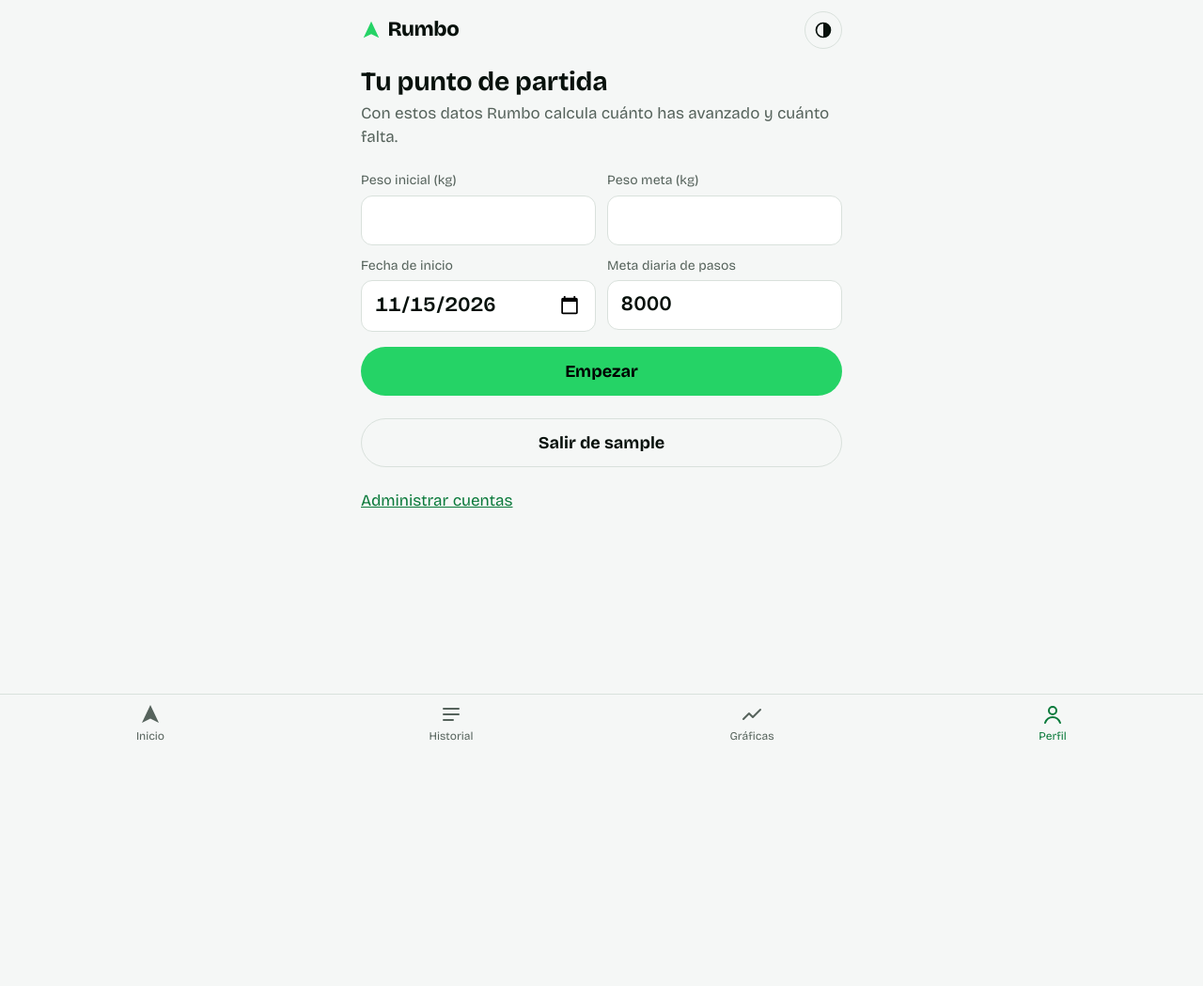
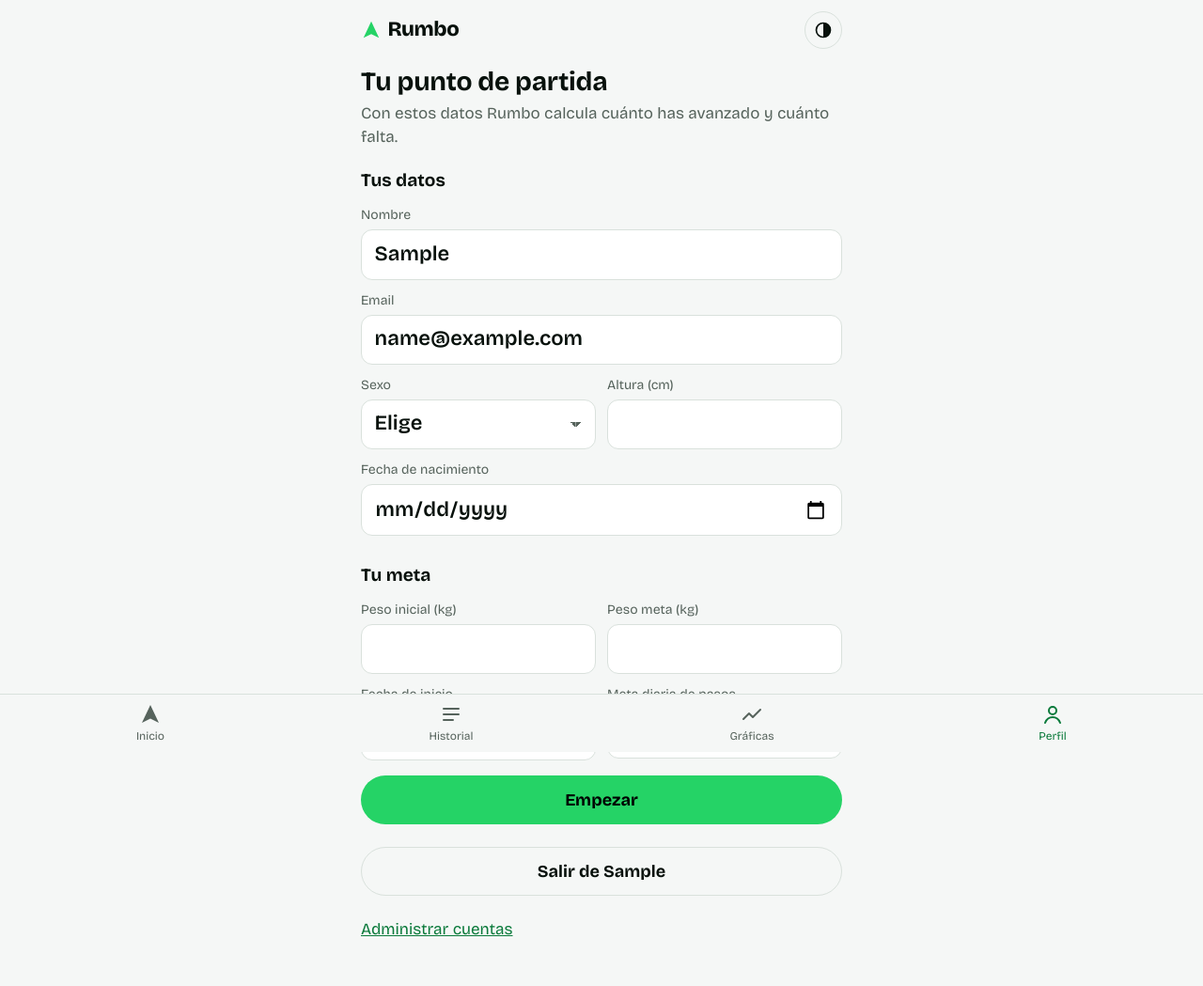
Before and after one commit to watuesta/rumbo, a Django app: page /perfil/ in a window 1280 px wide. Shown: the top 1049 px of the page at 94% size. Before the commit the page ends 788 px from the top, so only its background shows below. Run offline with Django 5.2, Linux system fonts and the light colour scheme; the visitor is signed in with stand-in values (Sample User, id 1); data that the repository does not hold is empty.

Commit message:
Agrega datos personales al perfil y muestra la edad
El perfil pide nombre, email, sexo, fecha de nacimiento y altura, y
muestra la edad y el peso actual. Los campos nuevos quedan vacíos en
los perfiles existentes y se piden la próxima vez que se guarden.

Co-Authored-By: Claude Opus 5.5 <noreply@anthropic.com>

```diff
--- a/seguimiento/calculos.py
+++ b/seguimiento/calculos.py
@@ -46,6 +46,12 @@ def promedio_pasos_semana(pasos_por_fecha, hoy):
     return round(sum(valores) / len(valores)) if valores else None
 
 
+def edad(fecha_nacimiento, hoy):
+    """Años cumplidos. Quien nació un 29 de febrero los cumple el 1 de marzo."""
+    antes_del_cumpleanos = (hoy.month, hoy.day) < (fecha_nacimiento.month, fecha_nacimiento.day)
+    return hoy.year - fecha_nacimiento.year - antes_del_cumpleanos
+
+
 def progreso(peso_inicial, peso_meta, peso_actual):
     """Kilos perdidos, kilos que faltan y fracción del camino recorrido (0 a 1)."""
     perdidos = peso_inicial - peso_actual
--- a/seguimiento/forms.py
+++ b/seguimiento/forms.py
@@ -1,5 +1,8 @@
 from django import forms
+from django.contrib.auth.models import User
+from django.utils import timezone
 
+from . import calculos
 from .models import Comida, Perfil, RegistroDiario
 
 
@@ -22,17 +25,53 @@ def entero_widget(placeholder=""):
     )
 
 
+class UsuarioForm(forms.ModelForm):
+    class Meta:
+        model = User
+        fields = ["first_name", "email"]
+        labels = {"first_name": "Nombre", "email": "Email"}
+        widgets = {
+            "first_name": forms.TextInput(attrs={"autocomplete": "given-name"}),
+            "email": forms.EmailInput(attrs={"autocomplete": "email", "placeholder": "Opcional"}),
+        }
+
+    def __init__(self, *args, **kwargs):
+        super().__init__(*args, **kwargs)
+        self.fields["first_name"].required = True
+
+
 class PerfilForm(forms.ModelForm):
+    EDAD_MINIMA, EDAD_MAXIMA = 14, 100
+
     class Meta:
         model = Perfil
-        fields = ["peso_inicial", "fecha_inicio", "peso_meta", "meta_pasos"]
+        fields = [
+            "sexo", "fecha_nacimiento", "altura_cm",
+            "peso_inicial", "fecha_inicio", "peso_meta", "meta_pasos",
+        ]
         field_classes = {"peso_inicial": DecimalFlexible, "peso_meta": DecimalFlexible}
+        labels = {"fecha_nacimiento": "Fecha de nacimiento", "altura_cm": "Altura (cm)"}
         widgets = {
+            "fecha_nacimiento": forms.DateInput(attrs={"type": "date"}, format="%Y-%m-%d"),
+            "altura_cm": entero_widget(),
             "peso_inicial": decimal_widget(),
             "peso_meta": decimal_widget(),
             "fecha_inicio": forms.DateInput(attrs={"type": "date"}, format="%Y-%m-%d"),
             "meta_pasos": entero_widget(),
         }
+
+    def __init__(self, *args, **kwargs):
+        super().__init__(*args, **kwargs)
+        for nombre in ("sexo", "fecha_nacimiento", "altura_cm"):
+            self.fields[nombre].required = True
+        self.fields["sexo"].choices = [("", "Elige"), *Perfil.SEXOS]
+
+    def clean_fecha_nacimiento(self):
+        nacimiento = self.cleaned_data["fecha_nacimiento"]
+        anos = calculos.edad(nacimiento, timezone.localdate())
+        if not self.EDAD_MINIMA <= anos <= self.EDAD_MAXIMA:
+            raise forms.ValidationError("Revisa la fecha de nacimiento.")
+        return nacimiento
 
     def clean(self):
         datos = super().clean()
--- a/seguimiento/models.py
+++ b/seguimiento/models.py
@@ -24,12 +24,20 @@ def medida_field(verbose_name):
 
 
 class Perfil(models.Model):
+    SEXOS = [("F", "Mujer"), ("M", "Hombre")]
+
     usuario = models.OneToOneField(settings.AUTH_USER_MODEL, on_delete=models.CASCADE, related_name="perfil")
     peso_inicial = peso_field(verbose_name="peso inicial (kg)")
     fecha_inicio = models.DateField("fecha de inicio")
     peso_meta = peso_field(verbose_name="peso meta (kg)")
     meta_pasos = models.PositiveIntegerField(
         "meta diaria de pasos", default=8000, validators=[MinValueValidator(1), MaxValueValidator(100_000)]
+    )
+    # Opcionales en la base porque hay perfiles creados antes; el formulario los exige.
+    sexo = models.CharField(max_length=1, choices=SEXOS, blank=True)
+    fecha_nacimiento = models.DateField("fecha de nacimiento", null=True, blank=True)
+    altura_cm = models.PositiveSmallIntegerField(
+        "altura (cm)", null=True, blank=True, validators=[MinValueValidator(100), MaxValueValidator(250)]
     )
 
     class Meta:
--- a/seguimiento/templates/seguimiento/perfil.html
+++ b/seguimiento/templates/seguimiento/perfil.html
@@ -1,13 +1,41 @@
 {% extends "base.html" %}
+{% load formato %}
 {% block titulo %}Perfil · Rumbo{% endblock %}
 {% block contenido %}
 <div>
   <h1>{% if nuevo %}Tu punto de partida{% else %}Perfil{% endif %}</h1>
-  {% if nuevo %}<p class="ruta-nota">Con estos datos Rumbo calcula cuánto has avanzado y cuánto falta.</p>{% endif %}
+  {% if nuevo %}
+    <p class="ruta-nota">Con estos datos Rumbo calcula cuánto has avanzado y cuánto falta.</p>
+  {% elif faltan_datos %}
+    <p class="ruta-nota">Completa sexo, fecha de nacimiento y altura para ver tu edad.</p>
+  {% endif %}
 </div>
+
+{% if not nuevo %}
+  <dl class="cifras">
+    <div>
+      <dt>Edad</dt>
+      <dd>{% if edad is not None %}{{ edad }}<small>años</small>{% else %}–{% endif %}</dd>
+    </div>
+    <div>
+      <dt>Peso actual</dt>
+      <dd>{{ peso_actual|kg }}<small>kg</small></dd>
+    </div>
+  </dl>
+{% endif %}
 
 <form method="post" class="form" novalidate>
   {% csrf_token %}
+  <h2>Tus datos</h2>
+  <div class="campos">
+    {% include "campo.html" with campo=usuario_form.first_name ancho=True %}
+    {% include "campo.html" with campo=usuario_form.email ancho=True %}
+    {% include "campo.html" with campo=form.sexo %}
+    {% include "campo.html" with campo=form.altura_cm %}
+    {% include "campo.html" with campo=form.fecha_nacimiento ancho=True %}
+  </div>
+
+  <h2>Tu meta</h2>
   <div class="campos">
     {% include "campo.html" with campo=form.peso_inicial %}
     {% include "campo.html" with campo=form.peso_meta %}
@@ -23,7 +51,7 @@
 
 <form method="post" action="{% url 'salir' %}">
   {% csrf_token %}
-  <button type="submit" class="boton boton-secundario">Salir de {{ user.get_username }}</button>
+  <button type="submit" class="boton boton-secundario">Salir de {{ user.first_name|default:user.get_username }}</button>
 </form>
 
 {% if user.is_staff %}
--- a/seguimiento/views.py
+++ b/seguimiento/views.py
@@ -14,7 +14,7 @@ from django.utils import timezone
 from django.views.decorators.http import require_POST
 
 from . import calculos
-from .forms import ComidaForm, PerfilForm, RegistroDiarioForm
+from .forms import ComidaForm, PerfilForm, RegistroDiarioForm, UsuarioForm
 from .models import Comida, Perfil, RegistroDiario
 
 
@@ -47,13 +47,15 @@ def fecha_valida(texto):
     return fecha
 
 
+def ultimo_pesaje(usuario):
+    return RegistroDiario.objects.filter(usuario=usuario, peso__isnull=False).order_by("-fecha").first()
+
+
 @perfil_requerido
 def inicio(request):
     perfil = request.perfil
     hoy = timezone.localdate()
-    ultimo = (
-        RegistroDiario.objects.filter(usuario=request.user, peso__isnull=False).order_by("-fecha").first()
-    )
+    ultimo = ultimo_pesaje(request.user)
     pasos_semana = dict(
         RegistroDiario.objects.filter(
             usuario=request.user, fecha__gte=hoy - timedelta(days=hoy.weekday())
@@ -238,7 +240,9 @@ def perfil(request):
     actual = Perfil.objects.filter(usuario=request.user).first()
     if request.method == "POST":
         form = PerfilForm(request.POST, instance=actual)
-        if form.is_valid():
+        usuario_form = UsuarioForm(request.POST, instance=request.user)
+        if all([form.is_valid(), usuario_form.is_valid()]):
+            usuario_form.save()
             nuevo = form.save(commit=False)
             nuevo.usuario = request.user
             nuevo.save()
@@ -247,7 +251,16 @@ def perfil(request):
     else:
         inicial = {"fecha_inicio": timezone.localdate()} if actual is None else None
         form = PerfilForm(instance=actual, initial=inicial)
-    return render(request, "seguimiento/perfil.html", {"form": form, "nuevo": actual is None})
+        usuario_form = UsuarioForm(instance=request.user)
+
+    contexto = {"form": form, "usuario_form": usuario_form, "nuevo": actual is None}
+    if actual is not None:
+        ultimo = ultimo_pesaje(request.user)
+        contexto["peso_actual"] = ultimo.peso if ultimo else actual.peso_inicial
+        if actual.fecha_nacimiento:
+            contexto["edad"] = calculos.edad(actual.fecha_nacimiento, timezone.localdate())
+        contexto["faltan_datos"] = not (actual.sexo and actual.fecha_nacimiento and actual.altura_cm)
+    return render(request, "seguimiento/perfil.html", contexto)
 
 
 class CambiarContrasena(SuccessMessageMixin, PasswordChangeView):
--- a/static/css/rumbo.css
+++ b/static/css/rumbo.css
@@ -392,6 +392,7 @@ h2 {
   color: var(--tenue);
 }
 .campo input,
+.campo select,
 .campo textarea {
   width: 100%;
   min-height: 3.25rem;
@@ -416,6 +417,20 @@ h2 {
   resize: vertical;
   field-sizing: content;
 }
+/* Sin el estilo nativo; la flecha se dibuja con dos degradados del color tenue. */
+.campo select {
+  -webkit-appearance: none;
+  appearance: none;
+  padding-right: 2.5rem;
+  background-image:
+    linear-gradient(45deg, transparent 50%, var(--tenue) 50%),
+    linear-gradient(135deg, var(--tenue) 50%, transparent 50%);
+  background-position:
+    calc(100% - 1.25rem) 50%,
+    calc(100% - 0.9rem) 50%;
+  background-size: 0.35rem 0.35rem;
+  background-repeat: no-repeat;
+}
 /* Safari de iOS dibuja la fecha centrada y con alto y ancho propios. */
 .campo input[type="date"] {
   -webkit-appearance: none;
@@ -433,11 +448,13 @@ h2 {
   opacity: 0.6;
 }
 .campo input:focus,
+.campo select:focus,
 .campo textarea:focus {
   border-color: var(--acento);
   outline: none;
 }
 .campo input[aria-invalid="true"],
+.campo select[aria-invalid="true"],
 .campo textarea[aria-invalid="true"] {
   border-color: var(--peligro);
 }
@@ -449,6 +466,10 @@ h2 {
 }
 .form > * + * {
   margin-top: 1rem;
+}
+/* Separa los grupos de campos de un formulario largo. */
+.form > .campos + h2 {
+  margin-top: 2rem;
 }
 
 /* ---------- Día ---------- */
```
Also changed, not shown: seguimiento/tests/test_calculos.py (+10 -0 lines), seguimiento/tests/test_vistas.py (+47 -8 lines), seguimiento/migrations/0003_datos_personales_perfil.py (added).
